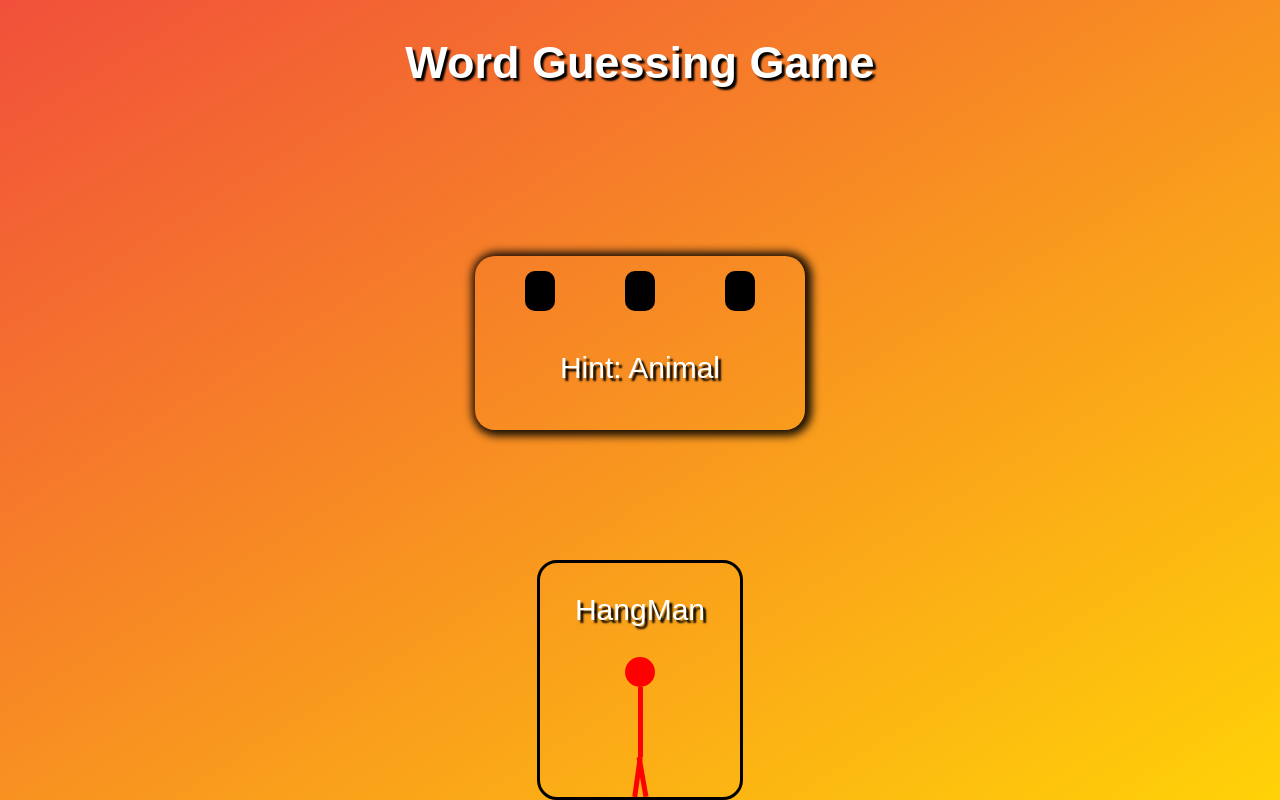
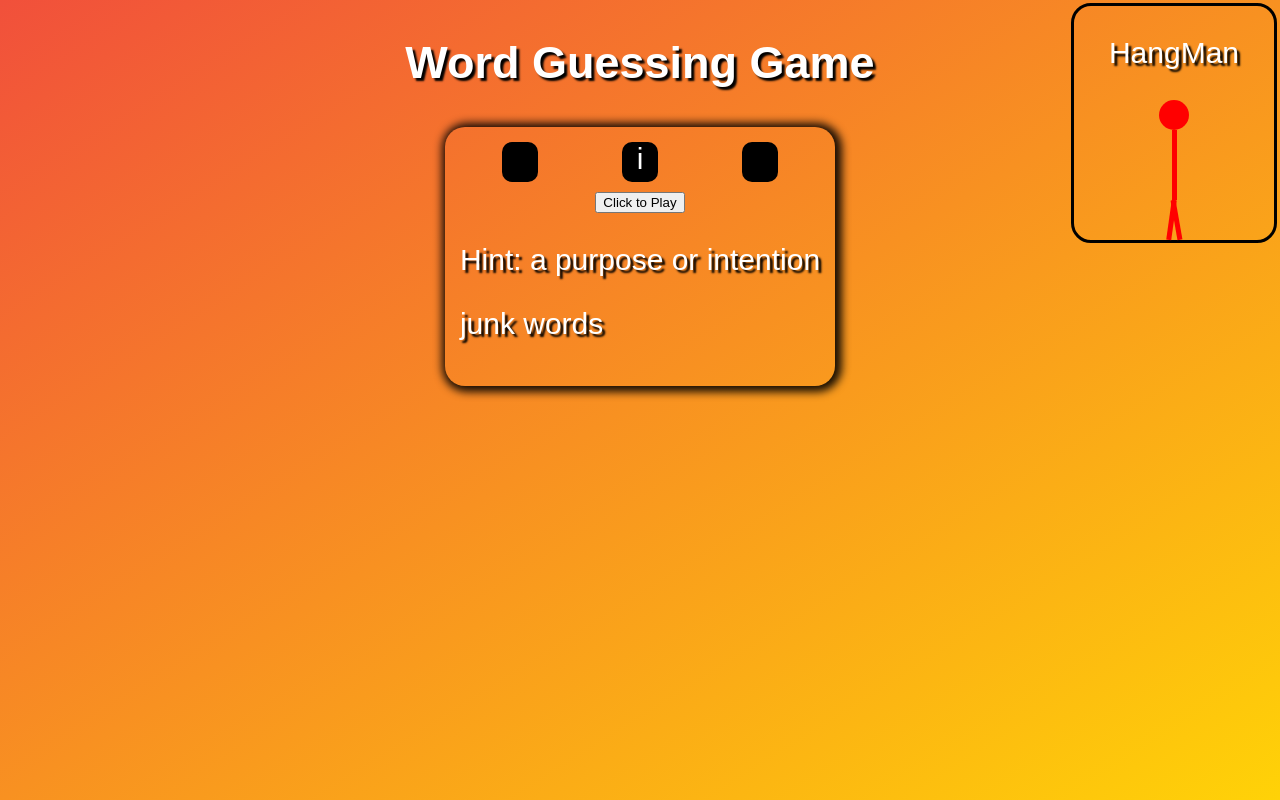
Before and after one commit to ShereyarAli/Word-Guessing-Game, an Electron app: page index.html in a window 1280 px wide. Drawn offline with Linux system fonts and the light colour scheme; a web font is replaced by a local one.

Commit message:
Worked on game functioning

```diff
--- a/index.html
+++ b/index.html
@@ -11,6 +11,7 @@
 </head>
 <body>
   <h2>Word Guessing Game</h2>
+  <p id="playText">Use keyboard</p>
   <main>
     <div class="yourWord js-your-word">
       <div class="wordCell">T</div>
@@ -19,7 +20,14 @@
       <div class="wordCell">E</div>
       <div class="wordCell">R</div>
     </div>
-    <p class="js-hint">Hint: Animal</p>
+    <button id="js-click-to-play">Click to Play</button>
+    <div>
+
+      <p class="js-hint">Hint: Animal</p>
+      <p class="">junk words</p>
+
+    </div>
+
   </main>
   <div class="hang">
     <p>HangMan</p>
--- a/index.js
+++ b/index.js
@@ -1,18 +1,38 @@
 import {wordList} from "./word.js";
 
-let guessWord, html ='';
+let guessWord, html ='', word, hintWord;
 let yourWord = document.querySelector('.js-your-word');
+let hint = document.querySelector('.js-hint');
+let clickToPlay = document.getElementById('js-click-to-play');
+let playText = document.getElementById('playText')
 
+console.log(wordList.length)
+const wordToGuess = () => {
+  guessWord = Math.floor(Math.random() * wordList.length);
+  word = wordList[guessWord].word;
+  hint.innerHTML = `Hint: ${wordList[guessWord].hint}`
+  hintWord = Math.floor(Math.random() * word.length);
+  for(let i = 0; i < word.length; i++){
+      html += `<div class="wordCell" id="wordCell${i}">${word[i]}</div>`;
+      yourWord.innerHTML = html;
+   }
+  for(let i = 0; i < word.length; i++){
+    if(hintWord != i){
+      document.getElementById(`wordCell${i}`).textContent = ''
+    }
+  }
 
-const wordToGuess = () => {
-  guessWord = Math.floor(Math.random() * 48);
-  const word = wordList[guessWord].word;
-  console.log(word, word.length);
+}
 
-  for(let i = 0; i < word.length; i++){
-     html = html + `<div class="wordCell"></div>`
-  }
-  yourWord.innerHTML = html;
-  console.log(html)
+const userInput = () => {
+ document.addEventListener('keydown', event => {
+  console.log(event.key)
+ })
+playText.style.display = 'block';
+
 }
 wordToGuess();
+
+clickToPlay.addEventListener('click', ()=>{
+  userInput()
+})
--- a/style.css
+++ b/style.css
@@ -4,7 +4,6 @@ body{
   display: flex;
   flex-direction: column;
   align-items: center;
-  justify-content: space-between;
   margin: 0;
   padding: 0;
   width: 100%;
@@ -43,11 +42,12 @@ main{
   background-color: rgb(0, 0, 0);
 }
 .wordCell:hover{
-  cursor: pointer;
   opacity: 0.8;
 }
 .hang{
-
+  position: absolute;
+  top: 3px;
+  right: 3px;
   min-width: 200px;
   max-height: 235px;
   display: flex;
@@ -83,3 +83,11 @@ main{
   height: 40px;
   transform: rotate(-10deg);
 }
+
+#playText{
+  display: none;
+  color: rgb(252, 8, 8);
+  border-color: black;
+  font-weight: bold;
+  text-shadow: 1px 1px 3px rgb(255, 115, 0);
+}
--- a/word.js
+++ b/word.js
@@ -195,4 +195,8 @@ export let wordList = [
         word: "rain",
         hint: "related to a water"
     },
+    {
+        word: "Pakistan",
+        hint: "A country name"
+    }
 ]
```
